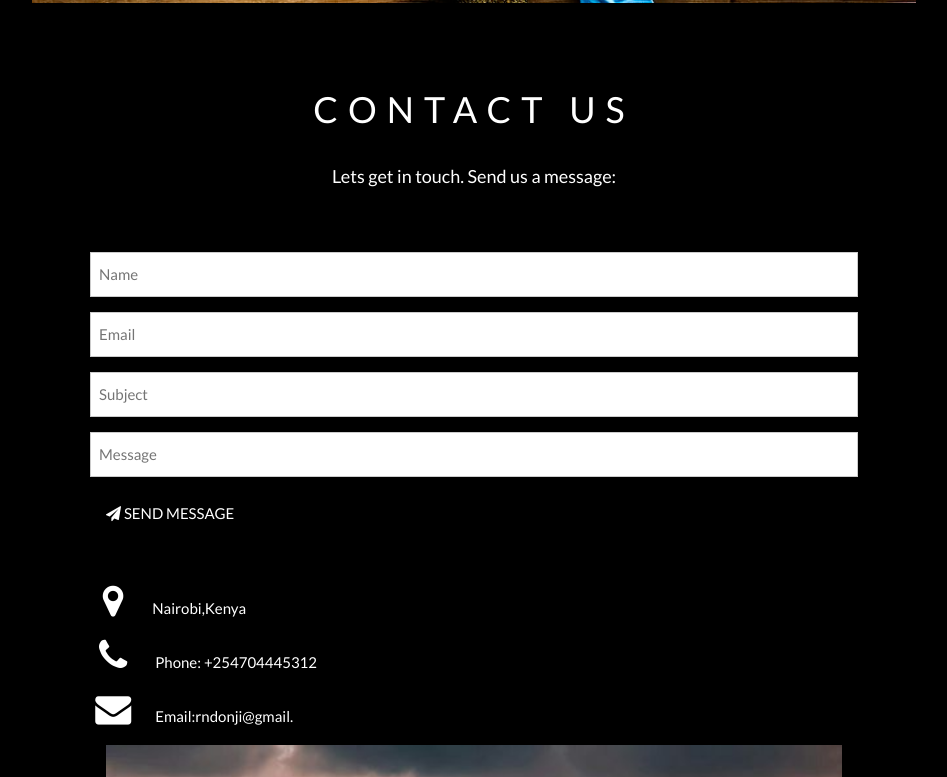
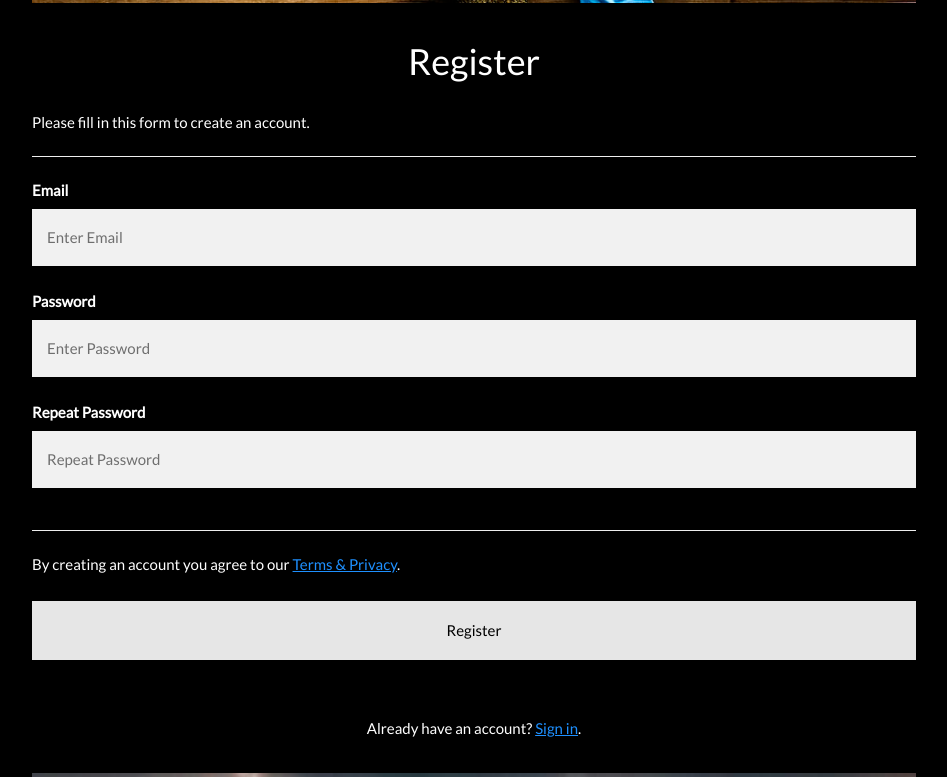
Before and after one commit to Neema2018/Zero-Seven-Ltd, a plain HTML site: page index.html in a window 1280 px wide. Shown: the part 3827-4604 px from the top of the page, without its empty margins (166-1113 px from the left). Drawn offline with nearby package versions, Linux system fonts and the light colour scheme.

Commit message:
added privacy policy and registration page

```diff
--- a/index.html
+++ b/index.html
@@ -15,6 +15,7 @@ body, html {
   line-height: 1.8;
 }
 
+h1{text-align: center;}
 /* Create a Parallax Effect */
 .bgimg-1, .bgimg-2, .bgimg-3 {
   background-attachment: fixed;
@@ -184,6 +185,60 @@ body, html {
   min-height: 100%;
 }
 
+
+/*Registration Section*/
+* {
+  box-sizing: border-box;
+}
+
+/* Add padding to containers */
+.container {
+  padding: 16px;
+  background-color: black;
+}
+
+/* Full-width input fields */
+input[type=text], input[type=password] {
+  width: 100%;
+  padding: 15px;
+  margin: 5px 0 22px 0;
+  display: inline-block;
+  border: none;
+  background: #f1f1f1;
+}
+
+input[type=text]:focus, input[type=password]:focus {
+  background-color: white;
+  outline: none;
+}
+
+/* Set a style for the submit button */
+.registerbtn {
+  background-color: white;
+  color: black;
+  padding: 16px 20px;
+  margin: 8px 0;
+  border: none;
+  cursor: pointer;
+  width: 100%;
+  opacity: 0.9;
+}
+
+.registerbtn:hover {
+  opacity: 1;
+}
+
+/* Add a blue text color to links */
+a {
+  color: dodgerblue;
+}
+
+/* Set a grey background color and center the text of the "sign in" section */
+.signin {
+  background-color: black;
+  text-align: center;
+}
+
 </style>
 <body>
 
@@ -209,7 +264,7 @@ body, html {
     <a href="#services" class="w3-bar-item w3-button" onclick="toggleFunction()">SERVICES</a>
     <a href="#pricing" class="w3-bar-item w3-button" onclick="myFunction()">HIRING</a>
     <a href="#contact" class="w3-bar-item w3-button" onclick="toggleFunction()">CONTACT</a>
-    <a href="#" class="w3-bar-item w3-button">SEARCH</a>
+    <a href="#" class="w3-bar-item w3-button">CART</a>
   </div>
 </div>
 
@@ -322,26 +377,31 @@ body, html {
   </div>
 
 <!-- Container (Contact Section) -->
-<div class="w3-container w3-content w3-padding-64" style="max-width:800px" id="contact">
-  <h1 class="w3-wide w3-center">CONTACT US</h1>
-  <p class="w3-center w3-large">Lets get in touch. Send us a message:</p>
-  <br>
-  <form action="/action_page.php" target="_blank">
-    <p><input class="w3-input w3-border" type="text" placeholder="Name" required name="Name"></p>
-    <p><input class="w3-input w3-border" type="text" placeholder="Email" required name="Email"></p>
-    <p><input class="w3-input w3-border" type="text" placeholder="Subject" required name="Subject"></p>
-    <p><input class="w3-input w3-border" type="text" placeholder="Message" required name="Message"></p>
-    <p>
-      <button class="w3-button w3-black" type="submit">
-        <i class="fa fa-paper-plane"></i> SEND MESSAGE
-      </button>
-    </p>
-    <div style="margin-top:48px">
-      <p><i class="fa fa-map-marker fa-fw w3-xxlarge w3-margin-right"></i>Nairobi,Kenya</p>
-      <p><i class="fa fa-phone fa-fw w3-xxlarge w3-margin-right"></i> Phone: +254704445312</p>
-      <p><i class="fa fa-envelope fa-fw w3-xxlarge w3-margin-right"> </i> Email:rndonji@gmail.</p>
+<form action="/action_page.php">
+  <div class="container" id="contact">
+    <h1>Register</h1>
+    <p>Please fill in this form to create an account.</p>
+    <hr>
+
+    <label for="email"><b>Email</b></label>
+    <input type="text" placeholder="Enter Email" name="email" id="email" required>
+
+    <label for="psw"><b>Password</b></label>
+    <input type="password" placeholder="Enter Password" name="psw" id="psw" required>
+
+    <label for="psw-repeat"><b>Repeat Password</b></label>
+    <input type="password" placeholder="Repeat Password" name="psw-repeat" id="psw-repeat" required>
+    <hr>
+    <p>By creating an account you agree to our <a href="terms.html ">Terms & Privacy</a>.</p>
+
+    <button type="submit" class="registerbtn">Register</button>
+  </div>
+
+  <div class="container signin">
+    <p>Already have an account? <a href="sign in.html">Sign in</a>.</p>
+  </div>
 </form>
-</div>
+
 
 
 <!-- Third Parallax Image with Portfolio Text -->
```
